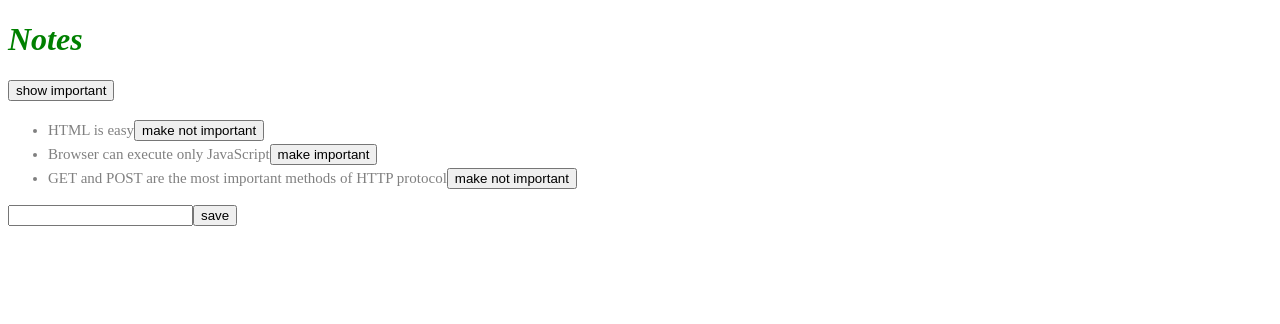
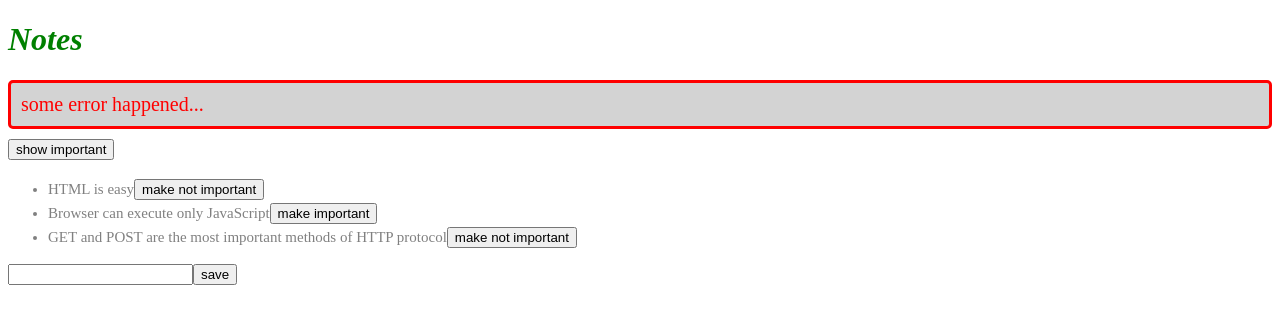
Before and after one commit to Lemick465/fullstackopen, a React (Vite) app in the folder part2/notes/frontend/: page / in a window 1280 px wide. Shown: the top 324 px of the page. Built offline with nearby package versions, Linux system fonts and the light colour scheme; data requests are answered from the project's data file.

Commit message:
notes: Improved error message

```diff
--- a/part2/notes/frontend/src/App.jsx
+++ b/part2/notes/frontend/src/App.jsx
@@ -1,11 +1,13 @@
 import { useEffect, useState } from "react"
 import noteService from "./services/Notes"
 import Note from "./components/Note";
+import Notification from "./components/Notification";
 
 const App = () => {
   const [notes, setNotes] = useState([])
   const [newNote, setNewNote] = useState("")
   const [showAll, setShowAll] = useState(true)
+  const [errorMessage, setErrorMessage] = useState("some error happened...")
 
   useEffect(() => {
     noteService
@@ -46,9 +48,12 @@
       .then((initialNotes) => {
         setNotes(notes.map((note) => note.id === id ? initialNotes : note))
     }).catch((error) => {
-      alert(
-        `the note '${note.content}' was already deleted from server`
+      setErrorMessage(
+        `Note '${note.content}' was already removed from the server`
       )
+      setTimeout(() => {
+        setErrorMessage(null)
+      }, 5000)
       setNewNote(notes.filter(n => n.id !== id))
     })
   }
@@ -58,6 +63,7 @@
   return (
     <div>
       <h1>Notes</h1>
+      <Notification message={errorMessage} />
       <div>
         <button onClick={() => setShowAll(!showAll)}>
           show {showAll ? "important" : "all"}
--- /dev/null
+++ b/part2/notes/frontend/src/components/Notification.jsx
@@ -0,0 +1,10 @@
+const Notification = ({ message }) => {
+    if(message === null){
+        return null
+    }
+    return(
+        <div className="error">{message}</div>
+    )
+}
+
+export default Notification
--- a/part2/notes/frontend/src/index.css
+++ b/part2/notes/frontend/src/index.css
@@ -8,3 +8,13 @@
     padding-top: 3px;
     font-size: 15px;
 }
+
+.error {
+    color: red;
+    background: lightgrey;
+    font-size: 20px;
+    border-style: solid;
+    border-radius: 5px;
+    padding: 10px;
+    margin-bottom: 10px;
+}
```
